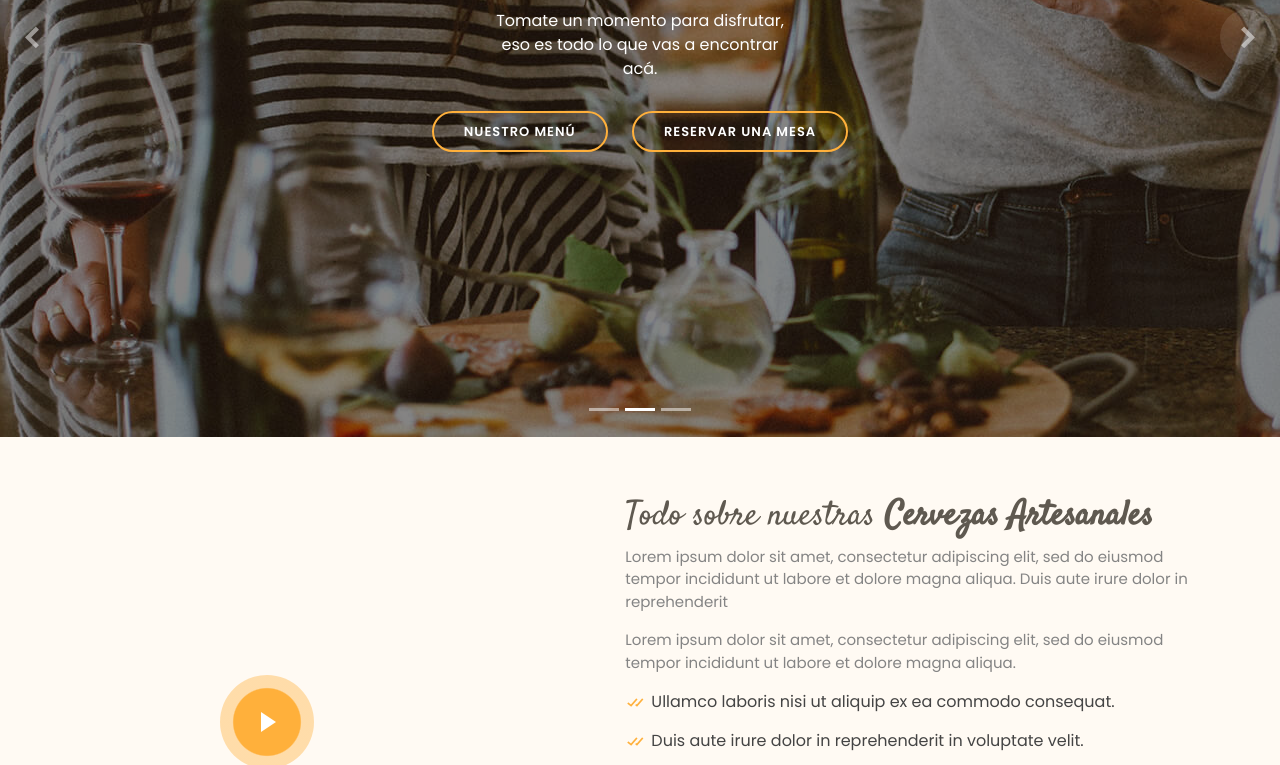
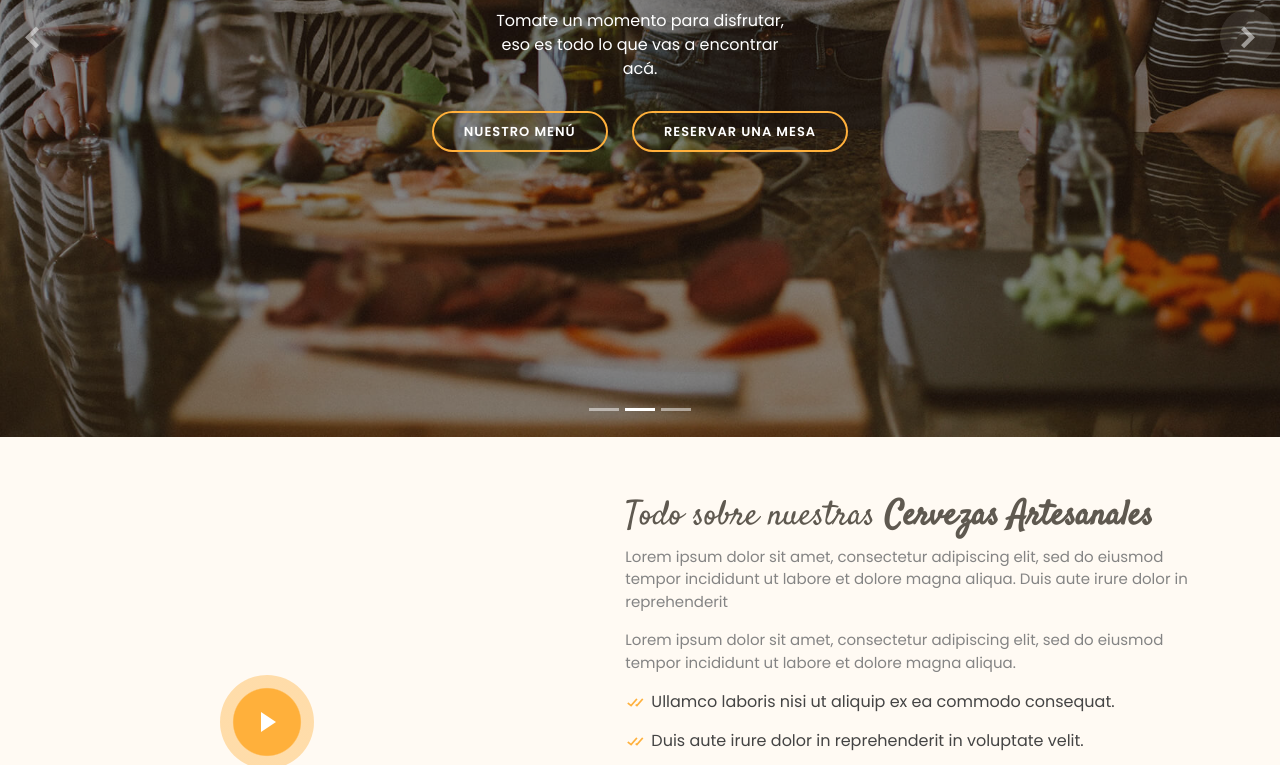
Before and after one commit to MatiasGoyaCampanella/Valkiriabar, a plain HTML site: page index.html in a window 1280 px wide. Shown: the part 363-1128 px from the top of the page. Drawn offline with Linux system fonts and the light colour scheme.

Commit message:
cambio de slider

```diff
--- a/index.html
+++ b/index.html
@@ -93,7 +93,7 @@
           </div>
 
           <!-- Slide 2 -->
-          <div class="carousel-item" style="background: url(assets/img/slide/slide-2.jpg);">
+          <div class="carousel-item" style="background: url(assets/img/slide/slide-2.jpg);background-size: cover;">
             <div class="carousel-container">
               <div class="carousel-content">
                 <h2 class="animate__animated animate__fadeInDown"><span>Valkiria Bar</span> Restaurante</h2>
```
